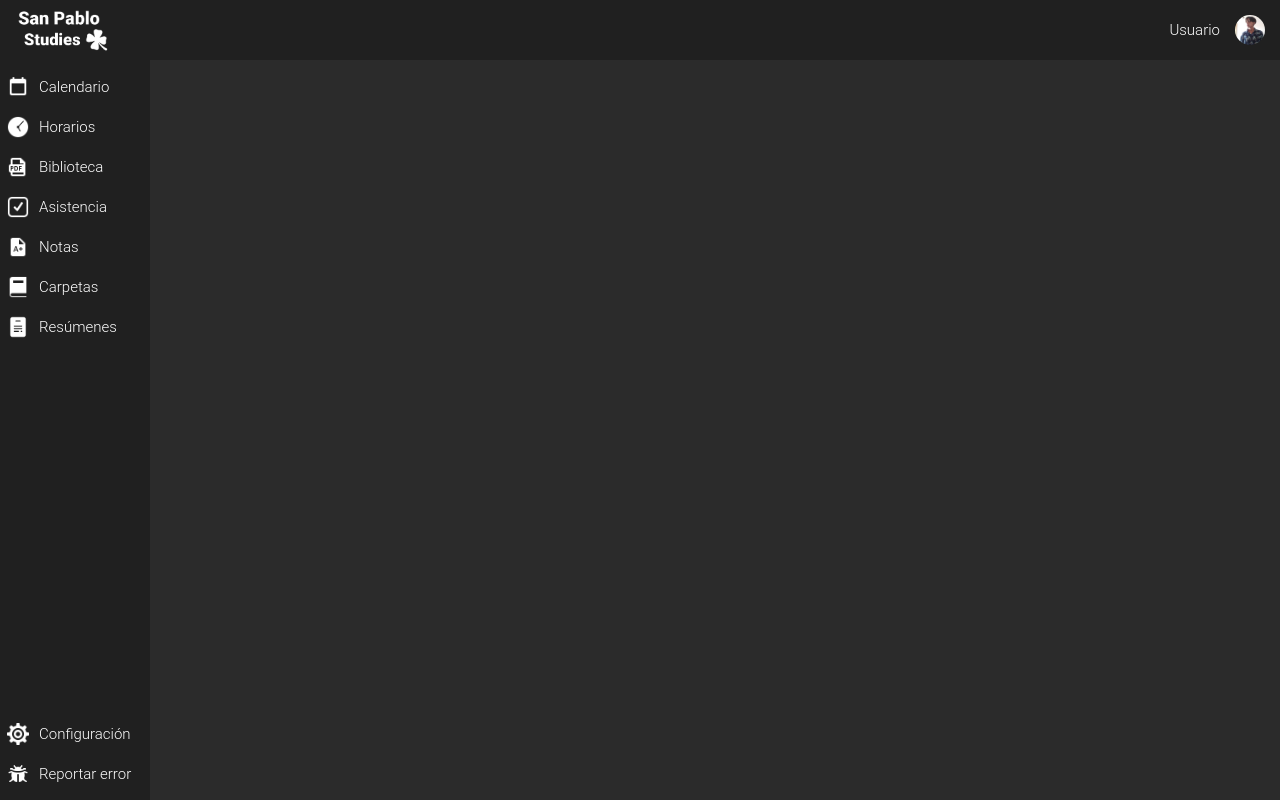
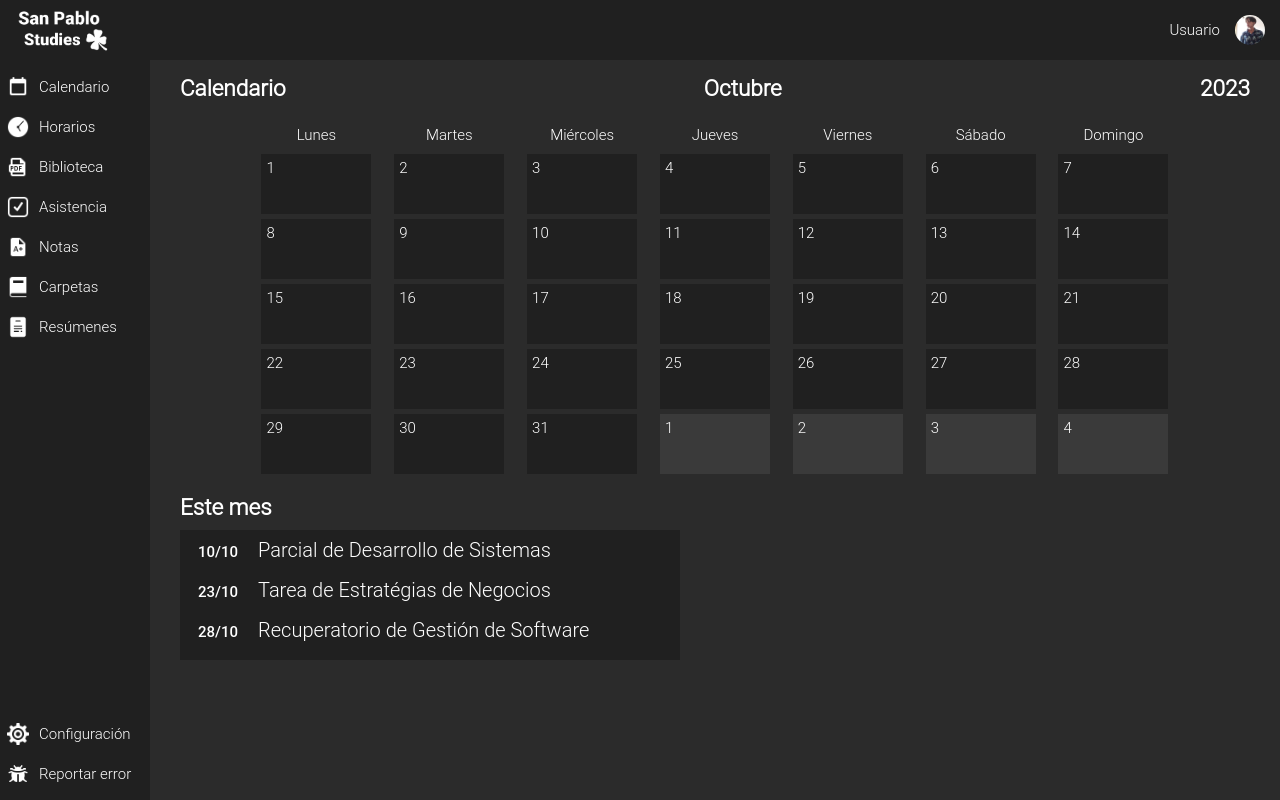
Before and after one commit to MaksiConGit/San-Pablo-Studies, a PHP site: page / in a window 1280 px wide. Run offline with PHP 8.4, Linux system fonts and the light colour scheme; some web fonts are replaced.

Commit message:
Se copió el código de calendario para usarlo de plantilla

```diff
--- a/css/style.css
+++ b/css/style.css
@@ -120,3 +120,76 @@ body{
     margin-top: 60px;
     margin-left: 150px;
 }
+
+/* Calendario */
+
+#biblioteca{
+    width: 100%;
+    color: white;
+    display: flex;
+    padding-top: 15px;
+    padding-left: 30px;
+    padding-bottom: 15px;
+    padding-right: 30px;
+}
+
+#calendario-titulos{
+    display: flex;
+    justify-content: space-between;
+    padding-bottom: 10px;
+    margin-bottom: 15px;
+}
+
+#dias-calendario{
+    display: flex;
+    justify-content: space-around;
+    margin-left: 70px;
+    margin-right: 70px;
+    margin-bottom: 15px;
+}
+
+#dias-calendario div div{
+    background-color: #202020;
+    width: 100px;
+    height: 50px;
+    margin-bottom: 5px;
+    padding: 5px
+}
+
+#dias-calendario div .dia-otro-mes{
+    background-color: #3A3A3A;
+}
+
+#dias-calendario div span{
+    display: flex;
+    flex-direction: column; /* Coloca los elementos en columnas */
+    align-items: center; /* Centra horizontalmente los elementos */
+    text-align: center; /* Centra horizontalmente el texto dentro de los rectángulos */
+    margin-bottom: 10px;
+}
+
+#lista-eventos{
+    background-color: #202020;
+    height: 130px;
+    width: 500px;
+    margin-top: 10px;
+    overflow-y: scroll;
+}
+
+#lista-eventos div{
+    padding: 8px;
+}
+
+#lista-eventos div:hover{
+    cursor: pointer;
+}
+
+.fecha-evento{
+    margin-left: 10px;
+    margin-right: 20px;
+    font-family: 'Roboto Medium', sans-serif;
+}
+
+.nombre-evento{
+    font-size: 20px;
+}
--- a/index.html
+++ b/index.html
@@ -84,7 +84,84 @@
 
             <div id="calendario" class="contenido_mostrado"><h2>Calendario</h2></div>
             <div id="horarios" class="contenido_mostrado"><h2>Horarios</h2></div>
-            <div id="biblioteca" class="contenido_mostrado"><h2>Biblioteca</h2></div>
+            <div id="biblioteca" class="contenido_mostrado">
+
+                <div id="calendario-titulos">
+                    <h2>Calendario</h2>
+                    <h2>Octubre</h2>
+                    <h2>2023</h2>
+                </div>
+
+                <div id="dias-calendario">
+
+                    <div>
+                        <span>Lunes</span>
+                        <div>1</div>
+                        <div>8</div>
+                        <div>15</div>
+                        <div>22</div>
+                        <div>29</div>
+                    </div>
+                    <div>
+                        <span>Martes</span>
+                        <div>2</div>
+                        <div>9</div>
+                        <div>16</div>
+                        <div>23</div>
+                        <div>30</div>
+                    </div>
+                    <div>
+                        <span>Miércoles</span>
+                        <div>3</div>
+                        <div>10</div>
+                        <div>17</div>
+                        <div>24</div>
+                        <div>31</div>
+                    </div>
+                    <div>
+                        <span>Jueves</span>
+                        <div>4</div>
+                        <div>11</div>
+                        <div>18</div>
+                        <div>25</div>
+                        <div class="dia-otro-mes">1</div>
+                    </div>
+                    <div>
+                        <span>Viernes</span>
+                        <div>5</div>
+                        <div>12</div>
+                        <div>19</div>
+                        <div>26</div>
+                        <div class="dia-otro-mes">2</div>
+                    </div>
+                    <div>
+                        <span>Sábado</span>
+                        <div>6</div>
+                        <div>13</div>
+                        <div>20</div>
+                        <div>27</div>
+                        <div class="dia-otro-mes">3</div>
+                    </div>
+                    <div>
+                        <span>Domingo</span>
+                        <div>7</div>
+                        <div>14</div>
+                        <div>21</div>
+                        <div>28</div>
+                        <div class="dia-otro-mes">4</div>
+                    </div>
+
+                </div>
+
+                <h2>Este mes</h2>
+
+                <div id="lista-eventos">
+                    <div><span class="fecha-evento">10/10</span><span class="nombre-evento">Parcial de Desarrollo de Sistemas</span></div>
+                    <div><span class="fecha-evento">23/10</span><span class="nombre-evento">Tarea de Estratégias de Negocios</span></div>
+                    <div><span class="fecha-evento">28/10</span><span class="nombre-evento">Recuperatorio de Gestión de Software</span></div>
+                </div>
+
+            </div>
             <div id="asistencia" class="contenido_mostrado"><h2>Asistencia</h2></div>
             <div id="notas" class="contenido_mostrado"><h2>Notas</h2></div>
             <div id="carpetas" class="contenido_mostrado"><h2>Carpetas</h2></div>
--- a/js/main.js
+++ b/js/main.js
@@ -4,6 +4,8 @@ const opciones = document.getElementsByClassName("opciones_laterales");
 
 for (let i = 0; i < opciones.length; i++) {
 
+  // Borrar esta línea al final de la branch
+    contenidos[2].style.display = "block";
     contenidos[i].style.display = "none";
 
     opciones[i].addEventListener("click", function () {
```
